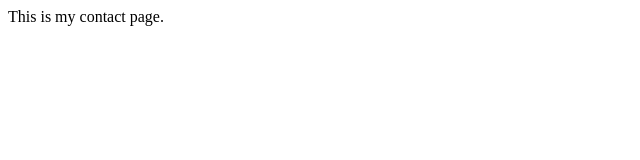
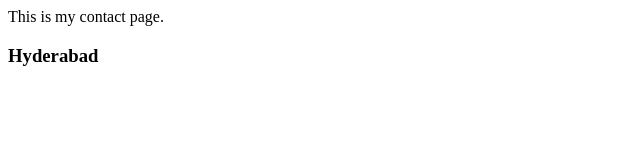
Before and after one commit to mvaskuri/website-7pm, a plain HTML site: page contact.html in a window 1280 px wide. Shown: the whole page, without its empty margins (0-640 px from the left). Drawn offline with Linux system fonts and the light colour scheme.

Commit message:
updated contact page

```diff
--- a/contact.html
+++ b/contact.html
@@ -7,5 +7,6 @@
 
 	This is my contact page.
 
+	<h3>Hyderabad</h3>
 </body>
 </html>
```
